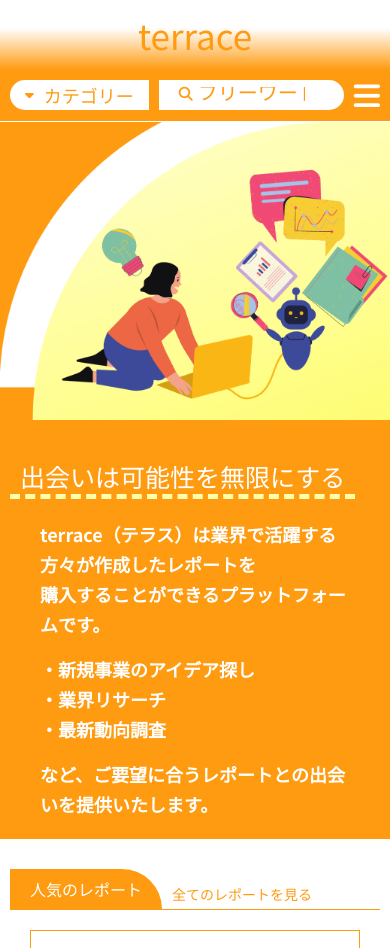
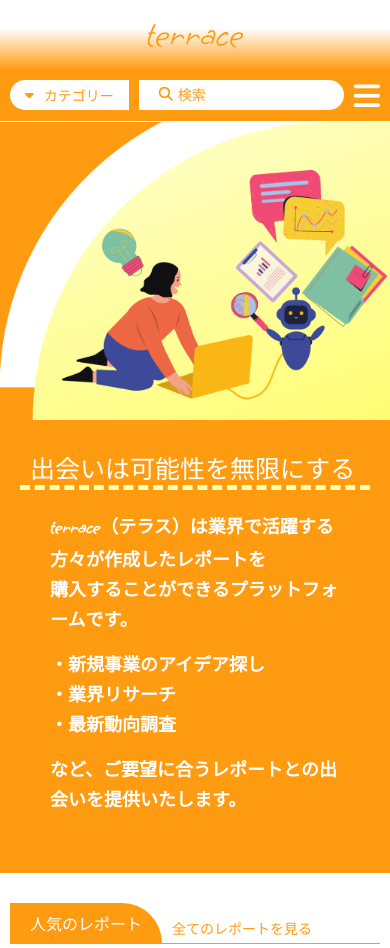
Before and after one commit to holdinghand88/CtoC-Django, a Django app: page / in a window 390 px wide. Shown: the top 948 px of the page. Run offline with Django 3.2, Linux system fonts and the light colour scheme; data comes from the database, SQL or seed files in the repository; some libraries are stand-ins or nearby versions.

Commit message:
fixing css

```diff
--- a/static_in_env/css/style.css
+++ b/static_in_env/css/style.css
@@ -1,3 +1,7 @@
+@font-face {
+  font-family: grap;
+  src: url(../font/GrapeNuts-Regular.ttf);
+}
 header {
   background-image: linear-gradient(145deg, #fff 10%, var(--orange) 30%, var(--orange) 100%);
   padding-top: 30px;
@@ -61,31 +65,31 @@ header .menu .search-bar input {
   height: 100%;
   border: 0;
   color: var(--orange);
-  font-size: 20px;
+  font-size: 18px;
 }
 
 header .menu .search-bar input::-webkit-input-placeholder {
   color: var(--orange);
-  font-size: 20px;
-  line-height: 20px;
+  font-size: 18px;
+  line-height: 18px;
 }
 
 header .menu .search-bar input:-ms-input-placeholder {
   color: var(--orange);
-  font-size: 20px;
-  line-height: 20px;
+  font-size: 18px;
+  line-height: 18px;
 }
 
 header .menu .search-bar input::-ms-input-placeholder {
   color: var(--orange);
-  font-size: 20px;
-  line-height: 20px;
+  font-size: 18px;
+  line-height: 18px;
 }
 
 header .menu .search-bar input::placeholder {
   color: var(--orange);
-  font-size: 20px;
-  line-height: 20px;
+  font-size: 18px;
+  line-height: 18px;
 }
 
 header .menu .search-bar input:focus {
@@ -250,7 +254,9 @@ header .sub-float--menu .float--list .float--link {
   border: solid 1px var(--orange);
   border-radius: 6px;
 }
-
+.terrace-font{
+  font-family: grap;
+}
 @media (max-width: 767px) {
 
   header {
@@ -295,6 +301,32 @@ header .sub-float--menu .float--list .float--link {
     font-size: 14px;
     margin: 0;
     padding: 0 5px;
+  }
+  header .menu .search-bar input::-webkit-input-placeholder {
+    color: var(--orange);
+    font-size: 14px;
+    line-height: 14px;
+  }
+
+  header .menu .search-bar input:-ms-input-placeholder {
+    color: var(--orange);
+    font-size: 14px;
+    line-height: 14px;
+  }
+
+  header .menu .search-bar input::-ms-input-placeholder {
+    color: var(--orange);
+    font-size: 14px;
+    line-height: 14px;
+  }
+
+  header .menu .search-bar input::placeholder {
+    color: var(--orange);
+    font-size: 14px;
+    line-height: 14px;
+  }
+  header .menu .cats{
+    font-size: 14px;
   }
   header .menu .mob-menu {
     color: #fff;
@@ -591,16 +623,25 @@ img {
 }
 
 .hero {
-  background-image: url(../images/hero.png);
-  height: 790px;
+  /* background-image: url(../images/hero.png);
+  height: 790px; */
+  background-color: var(--orange);
   display: -webkit-box;
   display: -ms-flexbox;
   display: flex;
   -webkit-box-align: center;
       -ms-flex-align: center;
           align-items: center;
-}
-
+  justify-content: flex-end;
+  width: 100%;
+  position: relative;
+}
+.hero .hero-ab {
+  position: absolute;
+  top: 50%;
+  -webkit-transform: translateY(-50%);
+  transform: translateY(-50%);
+}
 .hero--title {
   font-size: 45px;
   font-weight: 500;
@@ -611,7 +652,12 @@ img {
   padding-right: 10px;
   border-bottom: 5px dashed #FFFEAC;
 }
-
+.hero .col {
+  max-width: 50%;
+}
+.hero .col img{
+  display: block;
+}
 .hero--contents {
   color: white;
   font-size: 24px;
@@ -806,7 +852,35 @@ section#feature {
   padding-right: 25px;
   margin-top: 20px;
 }
-
+@media ( max-width: 1024px ){
+  .hero .col{
+    max-width: 50%;
+  }
+  .hero--title{
+    font-size: 25px;
+  }
+  .hero--contents{
+    font-size: 16px;
+  }
+}
+@media ( max-width: 912px ){
+  .hero{
+    flex-direction: column-reverse;
+    row-gap: 50px;
+  }
+  .hero .col{
+    max-width: 100%;
+  }
+  .hero .hero-ab {
+    position: relative;
+    top: 0;
+    -webkit-transform: none;
+    transform: none;
+    padding-bottom: 40px;
+    padding-left: 20px;
+    padding-right: 20px;
+  }
+}
 @media (max-width: 767px) {
   .width-fixed-200{
     width: 100%;
--- a/templates/base.html
+++ b/templates/base.html
@@ -46,7 +46,10 @@
     {% block extra_scripts %}
     {% endblock extra_scripts %}
     <script>
+      const heroAb = document.querySelector( '.hero-ab' );
       $('document').ready(function(){
+
+        inputPlaceHolder();
         const categorylist = document.querySelector( ".float--menu" );
         const customSelect = document.querySelector( ".menu .custom-select" );
 
@@ -191,9 +194,34 @@
             ]
         }); */
 
+
       })
+      function inputPlaceHolder(){
+        const body = document.querySelector( 'body' );
+        const size = body.getBoundingClientRect().width;
 
+        if( size < 412 ){
+          const search = document.querySelector( '.search-bar input' );
+          search.placeholder = '検索';
+        }
+      }
+      if( heroAb ){
 
+        resize();
+
+        window.addEventListener( 'resize', ()=>{
+          resize();
+          inputPlaceHolder()
+        } )
+
+        function resize(){
+          const hero = document.querySelector( '.hero' );
+          const cont = document.querySelector( '.container' );
+          const left = ( hero.getBoundingClientRect().width - cont.getBoundingClientRect().width ) / 2;
+          heroAb.style.left =  `${Math.ceil(left)}.px`;
+        }
+
+      }
     </script>
 </body>
 </html>
--- a/templates/home.html
+++ b/templates/home.html
@@ -4,25 +4,22 @@
 <main>
   <!--Hero section starts-->
   <div class="hero m-flex m-direction-column-rev">
-    <div class="container flex align-center">
-        <div class="col">
+    <div class="col flex flex-dir-col hero-ab">
       <h1 class="hero--title">出会いは可能性を無限にする</h1>
       <div class="hero--contents">
           <p>
-                    terrace（テラス）は業界で活躍する方々が作成したレポートを<br>
+              <span class="terrace-font">terrace</span>（テラス）は業界で活躍する方々が作成したレポートを<br>
               購入することができるプラットフォームです。</p>
               <ul>
                   <li>・新規事業のアイデア探し</li>
                   <li>・業界リサーチ</li>
                   <li>・最新動向調査</li>
               </ul>
-
           <p>など、ご要望に合うレポートとの出会いを提供いたします。</p>
       </div>
     </div>
 
-    </div>
-    <div class="col sp">
+    <div class="col m-l-a">
         <img src="{% static 'images/hero-pc.png' %}" alt="">
     </div>
   </div>
--- a/templates/navbar.html
+++ b/templates/navbar.html
@@ -2,7 +2,7 @@
 {% load category_template %}
 <header>
   <div class="container">
-      <h1 class="brand"><a href="/">terrace</a></h1>
+      <h1 class="brand"><a class="terrace-font" href="/">terrace</a></h1>
       <div class="menu flex justify-between">
           <div class="col flex">
               <div class="custom-select">
--- a/templates/product.html
+++ b/templates/product.html
@@ -96,7 +96,9 @@
                 // the webserver default set name = ''
                 link.setAttribute('download', name);
                 link.href = url.url;
+                link.target = '_blank';
                 document.body.appendChild(link);
+                console.log(link);
                 link.click();
                 link.remove();
             }
```
Also changed, not shown: static_in_env/font/GrapeNuts-Regular.ttf (added). Lines whose indentation alone changed are shown as unchanged.
